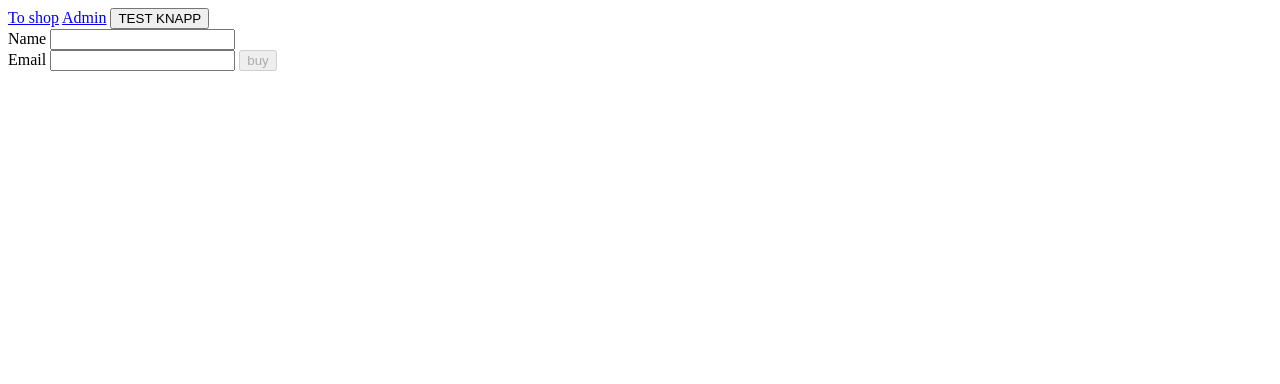
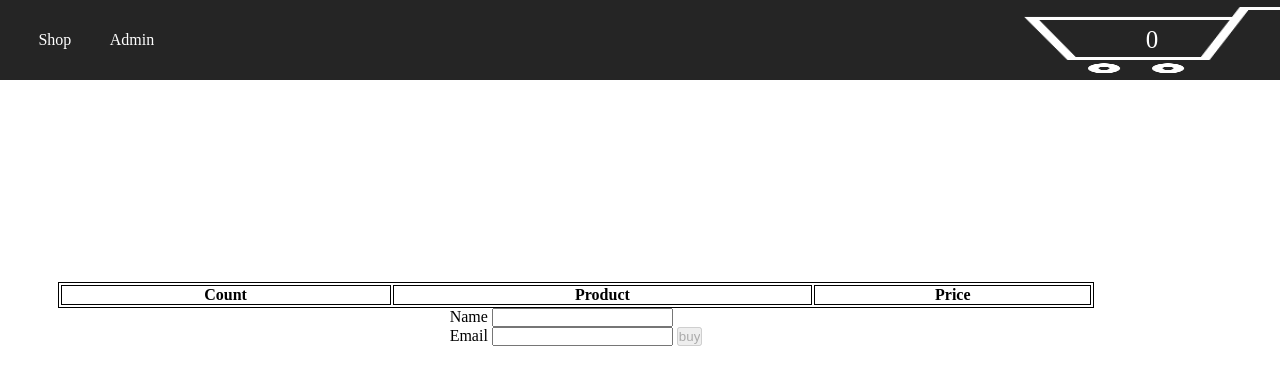
Before and after one commit to Grimlli/Projekt-jsW, a plain HTML site: page basket.html in a window 1280 px wide. Drawn offline with Linux system fonts and the light colour scheme; no server answers.

Commit message:
Done for the day... Almost done. css left

```diff
--- a/app.js
+++ b/app.js
@@ -5,10 +5,16 @@ const disEL = document.getElementById("display");
 const userInfo = document.getElementById("user-info");
 const buyButton = document.getElementById("buy-button");
 
+
+const inBasketEl = document.getElementById("in-basket");
+
 const nameEL = document.getElementById("name");
 const mailEL = document.getElementById("mail");
 
 
+// Bad name for functions sounds the same
+itemsInBasket();
+basketCount();
 
 function test(){
     console.log(localStorage);
@@ -139,6 +145,19 @@ function uppdatePage(){
 }
 
 
+function basketCount(){
+    let newItemCount = 0;
+    console.log("INNE i Basket COUNT");
+    console.log("Antal olika produkter "+localStorage.length);
+    for(let i =0; i<localStorage.length;i++){
+        let y =  parseInt(localStorage.getItem(parseInt(Object.keys(localStorage)[i])));
+        newItemCount += y;
+        console.log("FOR Y "+y);
+    }
+    console.log("X innan innerHTML "+newItemCount)
+    inBasketEl.innerHTML = newItemCount;
+}
+
 
 userInfo.addEventListener("input", () => {
 
--- a/basket.html
+++ b/basket.html
@@ -8,11 +8,23 @@
     <link rel="stylesheet" href="style.css">
 </head>
 <body>
-    <a href="index.html">To shop</a>
-    <a href="admin.html">Admin</a>
-    <button onclick="test()">TEST KNAPP</button>
+    <header>
+        <nav>
+            <ul>
+                <li><a href="index.html">Shop</a></li>
+                <li><a href="admin.html">Admin</a></li>
+            </ul>
+        </nav>
 
+        <div class="basket-number">
+            <img class="img-basket" src="shop-cart-white.png" alt="Shopping cart">
+            <p class="in-basket" id="in-basket"></p>
+        </div>
 
+    </header>
+    <!-- <button onclick="test()">TEST KNAPP</button> -->
+
+    <section class="runway">
         <article id="display">
 
         </article>
@@ -23,6 +35,8 @@
             <input type="email" name="mail" id="mail" required>
             <input id="buy-button" type="button" value="buy" onclick="buy()" disabled="disabled">
         </form>
+    </section>
+
 
 
     <script src="app.js"></script>
--- a/style.css
+++ b/style.css
@@ -1,9 +1,22 @@
+*{
+    padding: 0;
+    margin: 0;
+    box-sizing: border-box;
+}
+
+
 img{
-    max-width: 500px;
+    max-width: 400px;
+    max-height: 400px;
     width: 90vw;
 
 }
 
+
+a{
+    color: white;
+    text-decoration: none;
+}
 #display{
     display: flex;
     flex-direction: column;
@@ -23,3 +36,101 @@ table, th ,td {
     text-align: center;
 
 }
+
+header{
+    height: 10%;
+    width: 100%;
+    position: fixed;
+    background-color: #252525;
+    display: flex;
+    flex-direction: row;
+    align-items: center;
+    justify-content: space-between;
+}
+
+ul{
+    list-style-type: none;
+    margin: 0;
+    padding: 0;
+    display: flex;
+    justify-content: space-evenly;
+}
+
+li{
+    style:none;
+    display: flex;
+    /* margin-left: 10%; */
+    padding-left: 3vw;
+
+}
+nav{
+    display: flex;
+}
+
+.basket-number{
+    height: 100%;
+    width: 20vw;
+    /* background-color: red; */
+    display: flex;
+    align-items: center;
+    justify-content: center;
+}
+
+.img-basket{
+    width: 100%;
+    height: 100%;
+    position: relative;
+}
+.in-basket{
+    width: 100%;
+    height: 100%;
+    display: flex;
+    justify-content: center;
+    align-items: center;
+    font-size: 25px;
+    position: absolute;
+    color: white;
+
+}
+
+.display{
+    padding-top: 100px;
+    width: 90%;
+    display: flex;
+    align-items: center;
+    justify-content: center;
+    /* position: relative; */
+}
+
+p{
+    text-align: center;
+}
+
+h2{
+    text-align: center;
+}
+
+#btn-put-basket{
+    display: flex;
+    justify-content: center;
+    align-items: center;
+}
+
+
+.runway{
+    display: flex;
+    flex-direction: column;
+    justify-content: center;
+    align-items: center;
+    padding-top: 22%;
+    width: 90%;
+}
+
+.product-line{
+    padding-top: 5vh;
+    padding-bottom: 5Vh;
+    display: flex;
+    flex-direction: column;
+    align-items: center;
+    justify-content: center;
+}
```
Also changed, not shown: admin.html (+19 -2 lines), appAdmin.js (+42 -3 lines), index.html (+18 -2 lines), script.js (+20 -5 lines), shop-cart-white.png (added), shop-cart.png (added). Lines whose indentation alone changed are shown as unchanged.
